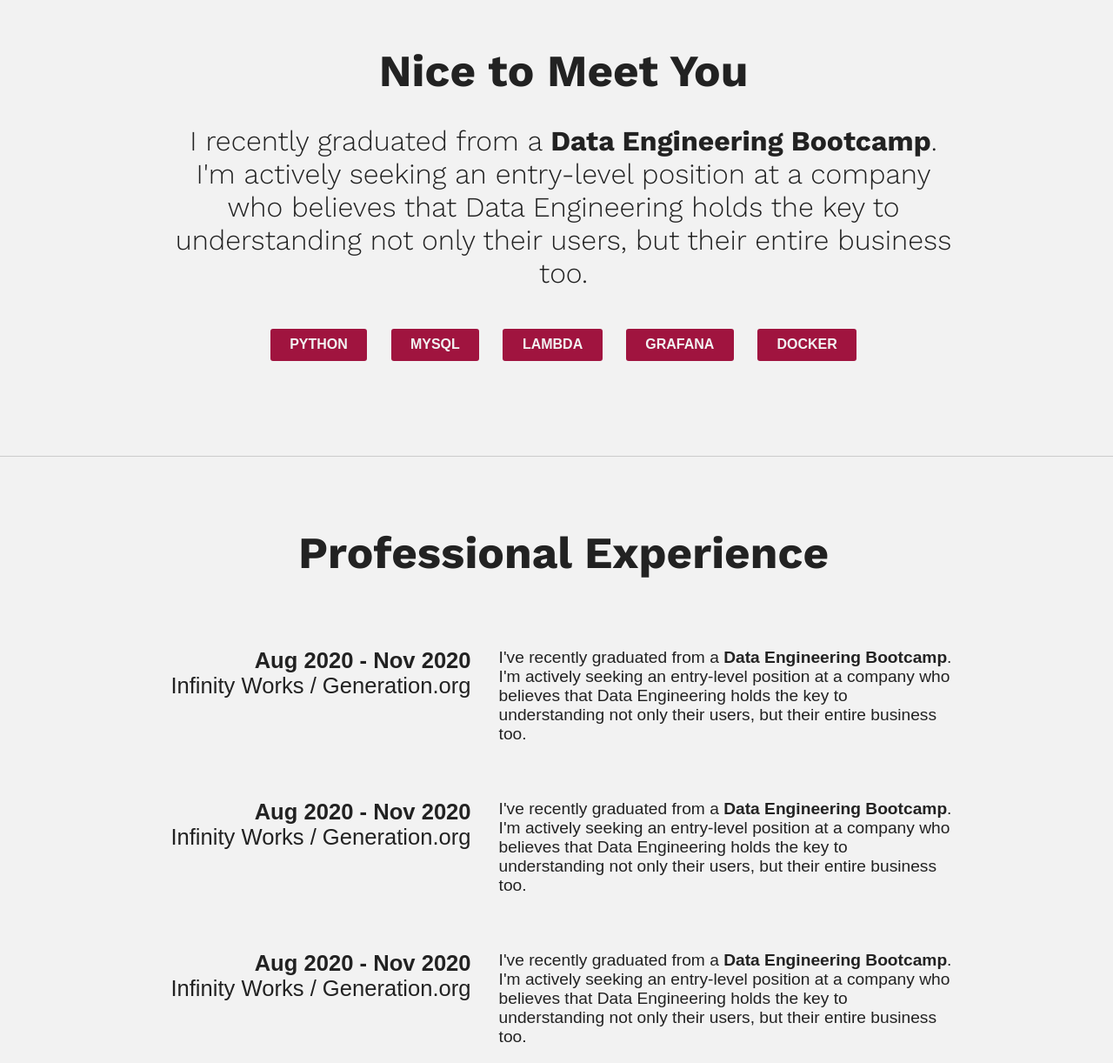
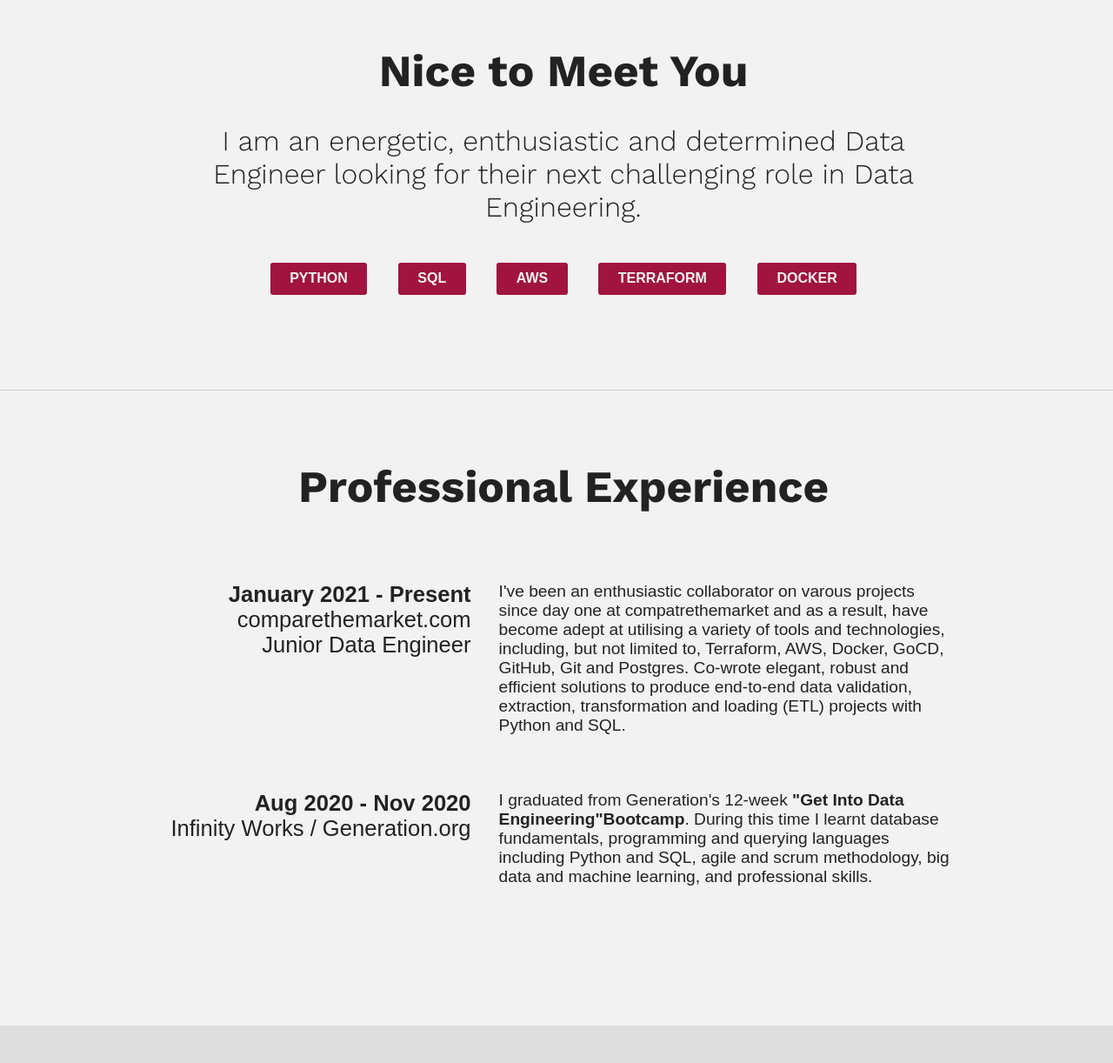
Before and after one commit to vanessah1113/vanessah1113.github.io, a website: page index.html in a window 1280 px wide. Shown: the part 572-1794 px from the top of the page at 87% size. Drawn offline with nearby package versions, Linux system fonts and the light colour scheme.

Commit message:
Editing index.html

```diff
--- a/index.html
+++ b/index.html
@@ -8,7 +8,7 @@
     <link rel="stylesheet" href="sass/styles.css">
     <script src="js/main.js"></script>
     <title>Vanessa Hua</title>
-    <meta name="description" content="This shows up in search engines so use plenty of keywords">
+    <meta name="description" content="Data, Engineering, AWS, Terraform, Python, SQL, CICD, Databases, Redshift, Postgres, Docker">
 </head>
 
 <body>
@@ -27,7 +27,7 @@
 
                 <!-- This is on the right -->
                 <ul class="social">
-                    <li><a href="mailto:vanessa.hua.15@alumni.ucl.ac.uk"><svg aria-hidden="true" focusable="false"
+                    <li><a href="mailto:vanessahua111@gmail.com"><svg aria-hidden="true" focusable="false"
                                 data-prefix="fas" data-icon="envelope" class="svg-inline--fa fa-envelope fa-w-16"
                                 role="img" xmlns="http://www.w3.org/2000/svg" viewBox="0 0 512 512">
                                 <path fill="currentColor"
@@ -80,16 +80,14 @@
         <section class="about">
             <div class="container">
                 <h1>Nice to Meet You</h1>
-                <h2>I recently graduated from a <strong>Data Engineering Bootcamp</strong>. I'm actively seeking an
-                    entry-level position at a company who believes that Data Engineering holds the key to understanding
-                    not only their users, but their entire business too.</h2>
+                <h2>I am an energetic, enthusiastic and determined Data Engineer looking for their next challenging role in Data Engineering.</h2>
 
                 <!-- These are your skills  -->
                 <ul class="skills">
                     <li>Python</li>
-                    <li>MySQL</li>
-                    <li>Lambda</li>
-                    <li>Grafana</li>
+                    <li>SQL</li>
+                    <li>AWS</li>
+                    <li>Terraform</li>
                     <li>Docker</li>
                 </ul>
             </div>
@@ -105,15 +103,14 @@
                     <article class="exp">
 
                         <ul class="meta">
-                            <li><strong>Aug 2020 - Nov 2020</strong></li>
-                            <li>Infinity Works / Generation.org</li>
+                            <li><strong>January 2021 - Present</strong></li>
+                            <li>comparethemarket.com</li>
+                            <li>Junior Data Engineer</li>
                         </ul>
 
-                        <p>I've recently graduated from a <strong>Data Engineering Bootcamp</strong>. I'm actively
-                            seeking an
-                            entry-level position at a company who believes that Data Engineering holds the key to
-                            understanding
-                            not only their users, but their entire business too.</p>
+                        <p>I've been an enthusiastic collaborator on varous projects since day one at compatrethemarket and as a result, have become adept at
+                            utilising a variety of tools and technologies, including, but not limited to, Terraform, AWS, Docker, GoCD, GitHub, Git and
+                            Postgres. Co-wrote elegant, robust and efficient solutions to produce end-to-end data validation, extraction, transformation and loading (ETL) projects with Python and SQL.</p>
                     </article>
 
                     <!-- This is a work experience article -->
@@ -123,28 +120,11 @@
                             <li><strong>Aug 2020 - Nov 2020</strong></li>
                             <li>Infinity Works / Generation.org</li>
                         </ul>
-
-                        <p>I've recently graduated from a <strong>Data Engineering Bootcamp</strong>. I'm actively
-                            seeking an
-                            entry-level position at a company who believes that Data Engineering holds the key to
-                            understanding
-                            not only their users, but their entire business too.</p>
+                        <p>I graduated from Generation's 12-week <strong> "Get Into Data Engineering"Bootcamp</strong>. During this time I learnt
+                            database fundamentals, programming and querying languages including Python and SQL, agile and scrum methodology,
+                            big data and machine learning, and professional skills.</p>
                     </article>
 
-                    <!-- This is a work experience article -->
-                    <article class="exp">
-
-                        <ul class="meta">
-                            <li><strong>Aug 2020 - Nov 2020</strong></li>
-                            <li>Infinity Works / Generation.org</li>
-                        </ul>
-
-                        <p>I've recently graduated from a <strong>Data Engineering Bootcamp</strong>. I'm actively
-                            seeking an
-                            entry-level position at a company who believes that Data Engineering holds the key to
-                            understanding
-                            not only their users, but their entire business too.</p>
-                    </article>
                 </div>
             </div>
         </section>
@@ -220,34 +200,30 @@
                 <h1>Education</h1>
                 <div class="inner">
 
-                    <!-- This is an education article -->
-                    <article class="exp">
-
-                        <ul class="meta">
-                            <li><strong>Aug 2020 - Nov 2020</strong></li>
-                            <li>Some School / University</li>
-                        </ul>
-
-                        <p>I've recently graduated from a <strong>Data Engineering Bootcamp</strong>. I'm actively
-                            seeking an
-                            entry-level position at a company who believes that Data Engineering holds the key to
-                            understanding
-                            not only their users, but their entire business too.</p>
-                    </article>
-
                     <!-- This is another education article -->
                     <article class="exp">
 
                         <ul class="meta">
                             <li><strong>Aug 2020 - Nov 2020</strong></li>
-                            <li>Infinity Works / Generation.org</li>
+                            <li>Infinity Works / Generation</li>
                         </ul>
 
-                        <p>I've recently graduated from a <strong>Data Engineering Bootcamp</strong>. I'm actively
-                            seeking an
-                            entry-level position at a company who believes that Data Engineering holds the key to
-                            understanding
-                            not only their users, but their entire business too.</p>
+                        <p>I graduated from Generation's 12-week <strong> "Get Into Data Engineering"Bootcamp</strong>. During this time I learnt
+                            database fundamentals, programming and querying languages including Python and SQL, agile and scrum methodology,
+                            big data and machine learning, and professional skills.</p>
+                    </article>
+
+                     <!-- This is an education article -->
+                     <article class="exp">
+
+                        <ul class="meta">
+                            <li><strong>October 2015 - June 2020</strong></li>
+                            <li>MSci Neuroscience, University College London</li>
+                            <li>2:1</li>
+                        </ul>
+                        <p>I extensively studied various areas of Neuroscience, Pharmacology and Physiology and undertook a large final year Master's project which involved animal work,
+                            wet laboratory work and miscroscopy.
+                        </p>
                     </article>
 
                 </div>
```
